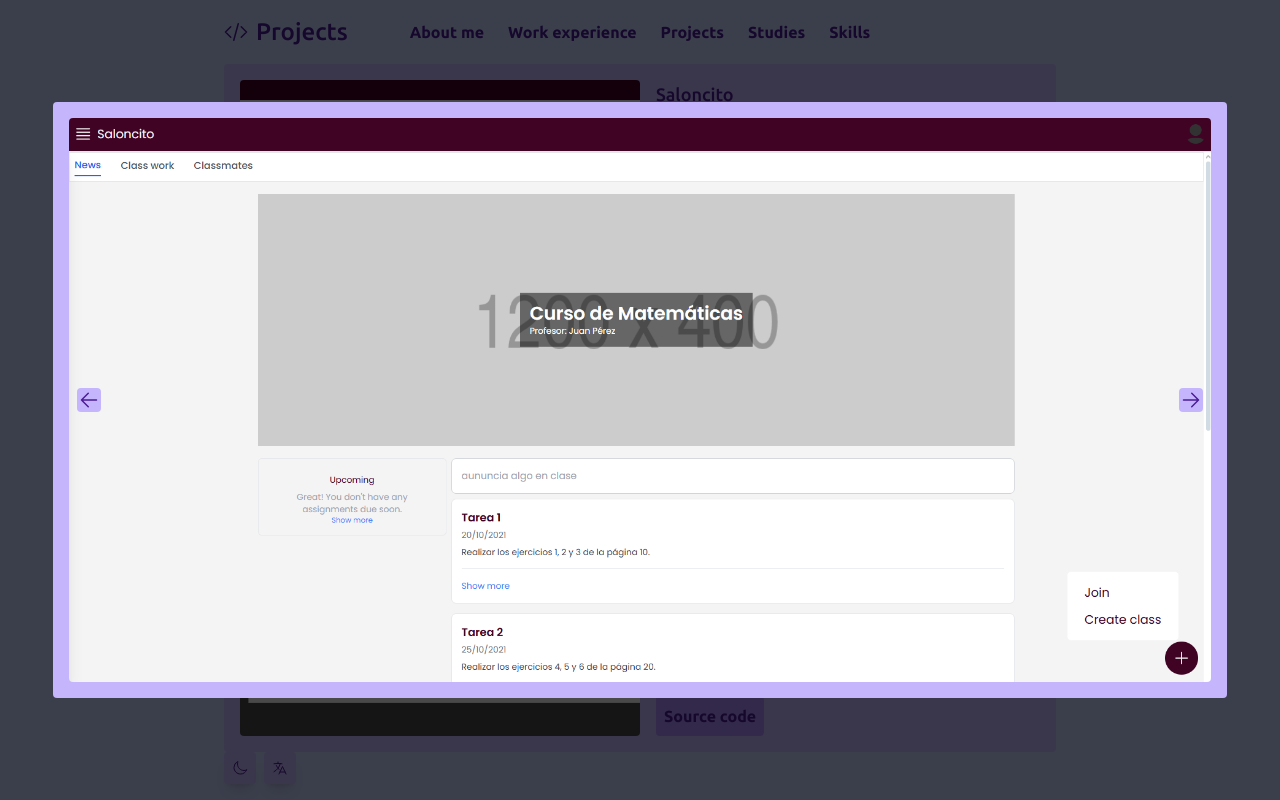
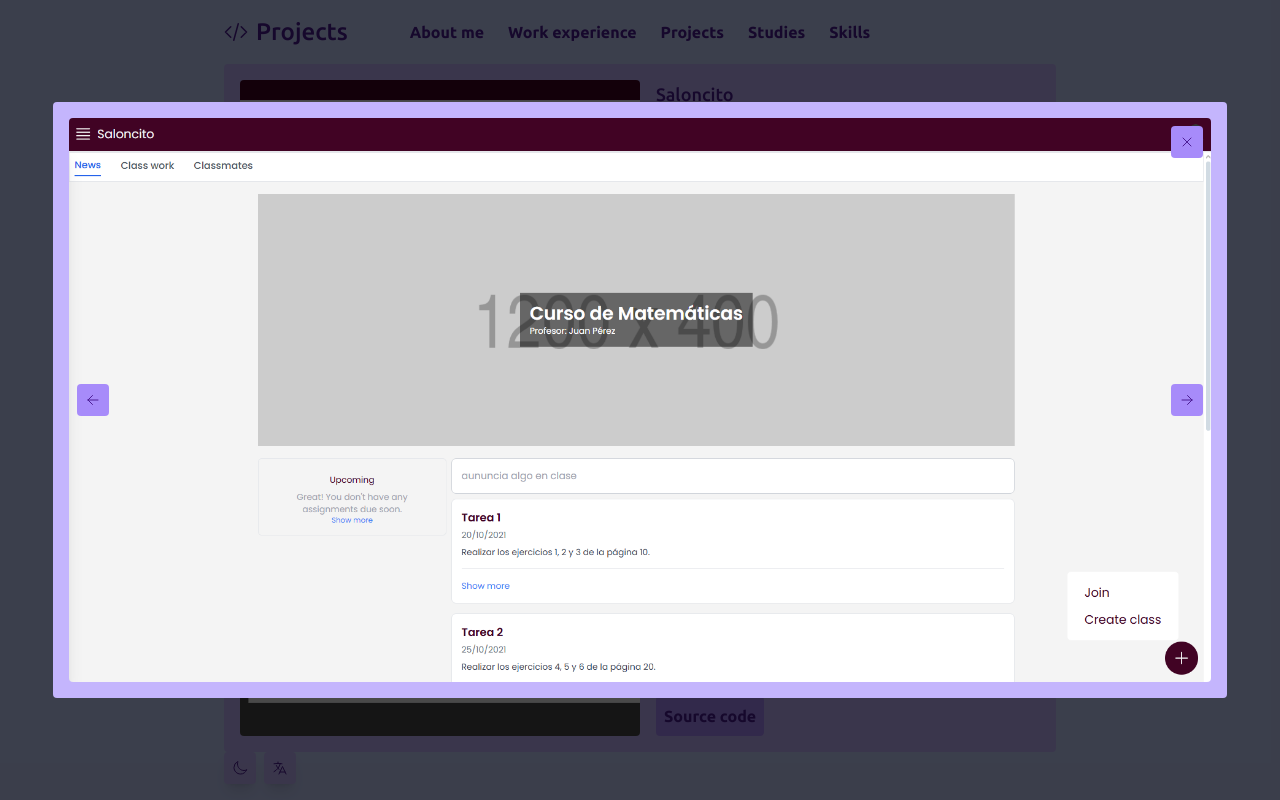
Before and after one commit to zchelalo/portfolio, a React (Vite) app: page / in a window 1280 px wide. Both pictures are taken after a click on the button "Preview". Shown: the part 1162-1962 px from the top of the page. Built offline with nearby package versions, Linux system fonts and the light colour scheme.

Commit message:
add: button to close card modal and general modal for all projects

```diff
--- a/src/components/ProjectCard/index.tsx
+++ b/src/components/ProjectCard/index.tsx
@@ -1,52 +1,23 @@
 import { ProjectEntity } from '@/modules/project/domain/entity'
 
-import { useState } from 'react'
+import { Dispatch, SetStateAction } from 'react'
 
 import { Button } from '@/components/Button'
 import { ButtonTechnology } from '@/components/ButtonTechnology'
-import { Modal } from '@/components/Modal'
-
-import {
-  HiOutlineArrowSmallLeft,
-  HiOutlineArrowSmallRight
-} from 'react-icons/hi2'
 
 type ProjectCardProps = {
   project: ProjectEntity
+  setProject: Dispatch<SetStateAction<ProjectEntity | undefined>>
+  setModalIsOpen: Dispatch<SetStateAction<boolean>>
+  setActualImage: Dispatch<SetStateAction<string | undefined>>
 }
 
 function ProjectCard({
-  project
+  project,
+  setProject,
+  setModalIsOpen,
+  setActualImage,
 }: ProjectCardProps) {
-  const [modalIsOpen, setModalIsOpen] = useState(false)
-  const [currentIndex, setCurrentIndex] = useState(0)
-  const [actualImage, setActualImage] = useState(project.imageUrls?.[0])
-  const [isFading, setIsFading] = useState(false)
-
-  const nextImage = () => {
-    const urls = project.imageUrls
-    if (!urls) return
-
-    setIsFading(true)
-    const nextIndex = currentIndex < urls.length - 1 ? currentIndex + 1 : 0
-    setTimeout(() => {
-      setCurrentIndex(nextIndex);
-      setActualImage(urls[nextIndex]);
-    }, 150)
-  }
-
-  const prevImage = () => {
-    const urls = project.imageUrls
-    if (!urls) return
-
-    setIsFading(true)
-    const prevIndex = currentIndex > 0 ? currentIndex - 1 : urls.length - 1
-    setTimeout(() => {
-      setCurrentIndex(prevIndex);
-      setActualImage(urls[prevIndex]);
-    }, 150)
-  }
-
   return (
     <article className='w-full rounded bg flex flex-col sm:flex-row justify-center p-4'>
       <img
@@ -86,7 +57,13 @@ function ProjectCard({
               <Button
                 type='button'
                 className='mt-4 bg-hover-secondary'
-                onClick={() => setModalIsOpen(true)}
+                onClick={() => {
+                  setModalIsOpen(true)
+                  setProject(project)
+                  if (project.imageUrls) {
+                    setActualImage(project.imageUrls[0])
+                  }
+                }}
               >
                 Preview
               </Button>
@@ -94,21 +71,6 @@ function ProjectCard({
           </div>
         </div>
       </section>
-
-      <Modal className={`${modalIsOpen ? 'modal-open' : 'modal-closed'}`}>
-        {project.imageUrls && (
-          <div className='w-11/12 max-h-[80dvh] rounded bg text relative flex flex-col items-center justify-center p-4'>
-            <img
-              src={actualImage}
-              alt={project.title}
-              className={`w-full h-auto rounded select-none ${isFading ? 'opacity-80' : 'opacity-100'}`}
-              onLoad={() => setIsFading(false)}
-            />
-            <HiOutlineArrowSmallLeft onClick={prevImage} className='absolute left-6 bg text text-2xl rounded cursor-pointer' />
-            <HiOutlineArrowSmallRight onClick={nextImage} className='absolute right-6 bg text text-2xl rounded cursor-pointer' />
-          </div>
-        )}
-      </Modal>
     </article>
   )
 }
--- a/src/modules/project/ui/Project.tsx
+++ b/src/modules/project/ui/Project.tsx
@@ -11,8 +11,15 @@ import { useTranslation } from 'react-i18next'
 
 import { SectionLayout } from '@/components/SectionLayout'
 import { ProjectCard } from '@/components/ProjectCard'
+import { Modal } from '@/components/Modal'
+import { Button } from '@/components/Button'
 
-import { HiOutlineCodeBracket  } from 'react-icons/hi2'
+import {
+  HiOutlineArrowSmallLeft,
+  HiOutlineArrowSmallRight,
+  HiOutlineXMark,
+  HiOutlineCodeBracket
+} from 'react-icons/hi2'
 
 const projectRepository = new MemoryRepository()
 const projectUseCase = new ProjectUseCase(projectRepository)
@@ -20,6 +27,12 @@ const projectUseCase = new ProjectUseCase(projectRepository)
 function Project() {
   const { t } = useTranslation(NamespaceLanguage.HEADER)
   const [projects, setProjects] = useState<ProjectEntity[]>()
+
+  const [modalIsOpen, setModalIsOpen] = useState(false)
+  const [project, setProject] = useState<ProjectEntity>()
+  const [currentIndex, setCurrentIndex] = useState(0)
+  const [actualImage, setActualImage] = useState<string>()
+  const [isFading, setIsFading] = useState(false)
 
   useEffect(() => {
     const fetchProjects = async () => {
@@ -30,6 +43,34 @@ function Project() {
     fetchProjects()
   }, [i18next.language])
 
+  const nextImage = () => {
+    if (!project) return
+
+    const urls = project.imageUrls
+    if (!urls) return
+
+    setIsFading(true)
+    const nextIndex = currentIndex < urls.length - 1 ? currentIndex + 1 : 0
+    setTimeout(() => {
+      setCurrentIndex(nextIndex);
+      setActualImage(urls[nextIndex]);
+    }, 150)
+  }
+
+  const prevImage = () => {
+    if (!project) return
+
+    const urls = project.imageUrls
+    if (!urls) return
+
+    setIsFading(true)
+    const prevIndex = currentIndex > 0 ? currentIndex - 1 : urls.length - 1
+    setTimeout(() => {
+      setCurrentIndex(prevIndex);
+      setActualImage(urls[prevIndex]);
+    }, 150)
+  }
+
   return (
     <SectionLayout
       icon={HiOutlineCodeBracket}
@@ -37,14 +78,57 @@ function Project() {
       id={Section.PROJECTS}
     >
       <main className='w-full flex flex-col justify-center items-center'>
-        {projects?.map(project => (
-          <div className='mt-4' key={project.id}>
+        {projects?.map(cardProject => (
+          <div className='mt-4' key={cardProject.id}>
             <ProjectCard
-              project={project}
+              project={cardProject}
+              setProject={setProject}
+              setModalIsOpen={setModalIsOpen}
+              setActualImage={setActualImage}
             />
           </div>
         ))}
       </main>
+
+      <Modal className={`${modalIsOpen ? 'modal-open' : 'modal-closed'}`}>
+        {project && project.imageUrls && (
+          <main className='w-11/12 max-h-[80dvh] rounded bg text relative flex flex-col items-center justify-center p-4'>
+            <img
+              src={actualImage}
+              alt={project.title}
+              className={`w-full h-auto rounded select-none object-cover ${isFading ? 'opacity-80' : 'opacity-100'}`}
+              onLoad={() => setIsFading(false)}
+            />
+            <Button
+              type='button'
+              className='absolute top-6 right-6 bg-hover-secondary'
+              onClick={() => {
+                setModalIsOpen(false)
+                setIsFading(false)
+                setCurrentIndex(0)
+                setActualImage('')
+                setProject(undefined)
+              }}
+            >
+              <HiOutlineXMark />
+            </Button>
+            <Button
+              type='button'
+              className='absolute left-6 bg-hover-secondary'
+              onClick={prevImage}
+            >
+              <HiOutlineArrowSmallLeft />
+            </Button>
+            <Button
+              type='button'
+              className='absolute right-6 bg-hover-secondary'
+              onClick={nextImage}
+            >
+              <HiOutlineArrowSmallRight />
+            </Button>
+          </main>
+        )}
+      </Modal>
     </SectionLayout>
   )
 }
```
